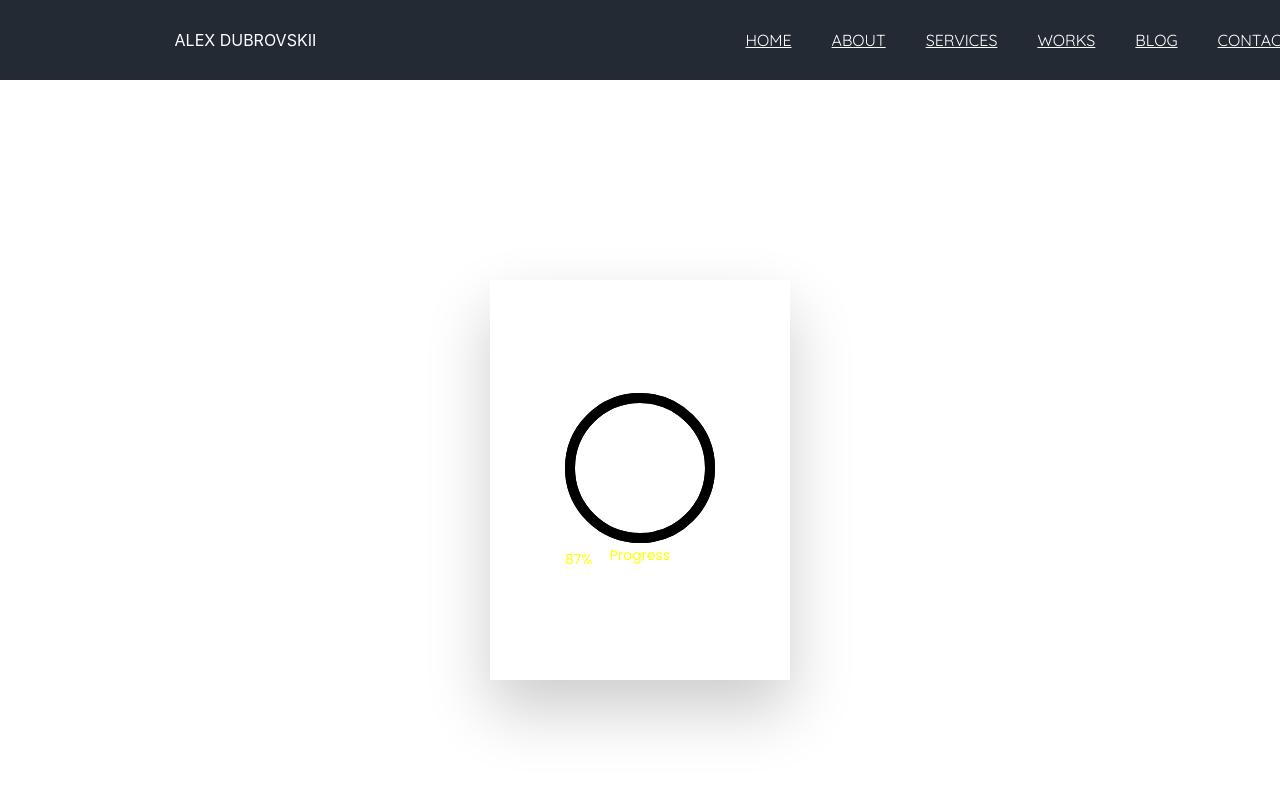
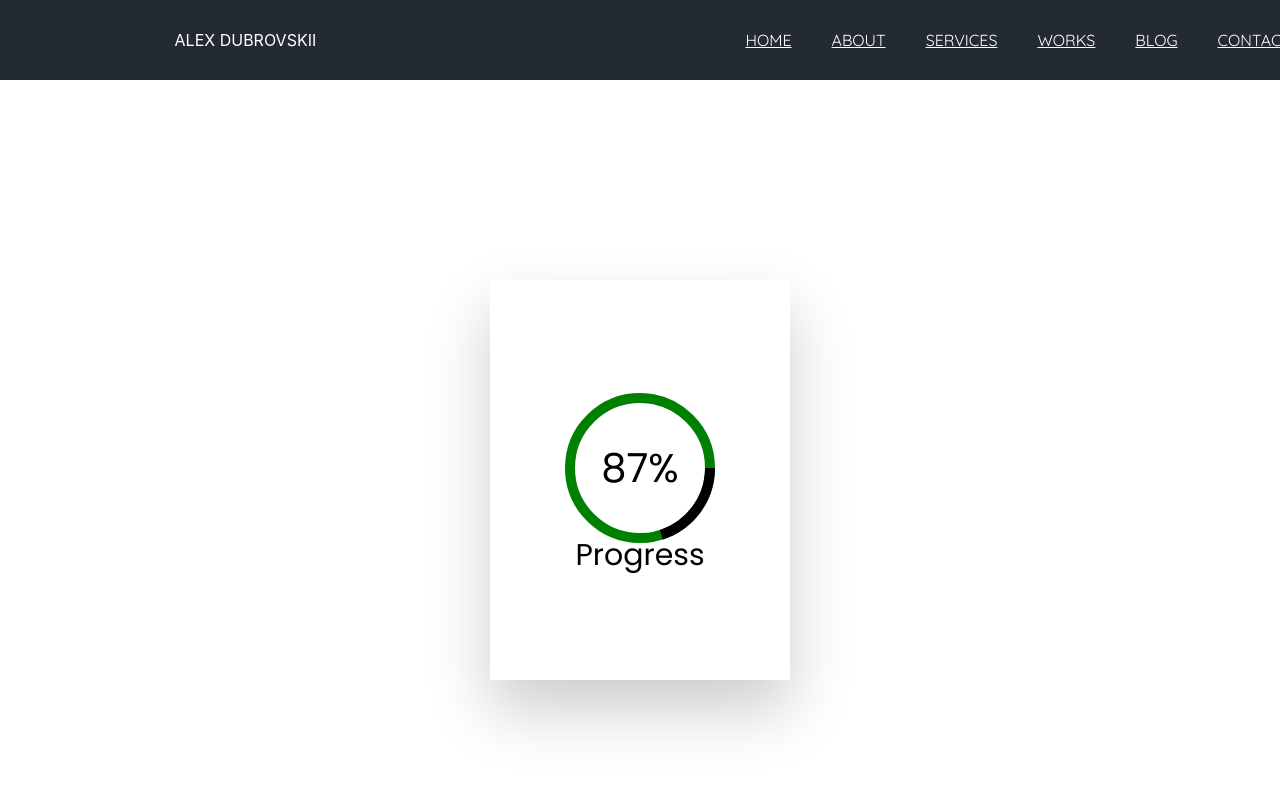
Before and after one commit to omgpiu/portfolio, a React (Create React App) app: page / in a window 1280 px wide. Shown: the top 800 px of the page. Built offline with nearby package versions, Linux system fonts and the light colour scheme.

Commit message:
progress circle done

```diff
--- a/src/common/progress/progressbar.module.css
+++ b/src/common/progress/progressbar.module.css
@@ -38,9 +38,35 @@
     stroke-width: 10;
     stroke: #000;
     transform: translate(5px, 5px);
+    stroke-dasharray: 440;
+    stroke-dashoffset: 440;
 }
+
+.box .percent svg circle:nth-child(1) {
+    stroke-dashoffset: 0;
+    stroke: green;
+}
+
+.box .percent svg circle:nth-child(2) {
+    stroke-dashoffset: calc(440 - (440 * 20) / 100);
+    stroke: black;
+}
+
 
 .box .percent .number {
     position: absolute;
-    top:
+    top: 0;
+    left: 0;
+    width: 100%;
+    height: 100%;
+    display: flex;
+    justify-content: center;
+    align-items: center;
+    color: black;
+    font-size: 40px;
 }
+
+.progress {
+    color: black;
+    font-size: 30px;
+}
--- a/src/common/progress/progressbar.tsx
+++ b/src/common/progress/progressbar.tsx
@@ -9,8 +9,8 @@ const ProgressCircle = () => {
                     <circle cx={70} cy={70} r={70}></circle>
                     <circle cx={70} cy={70} r={70}></circle>
                 </svg>
-                <div className={st.percent}>
-                    <span>87<span>%</span></span>
+                <div className={st.number}>
+                    <span className={st.number}>87%</span>
                 </div>
             </div>
             <span className={st.progress}>Progress</span>
```
